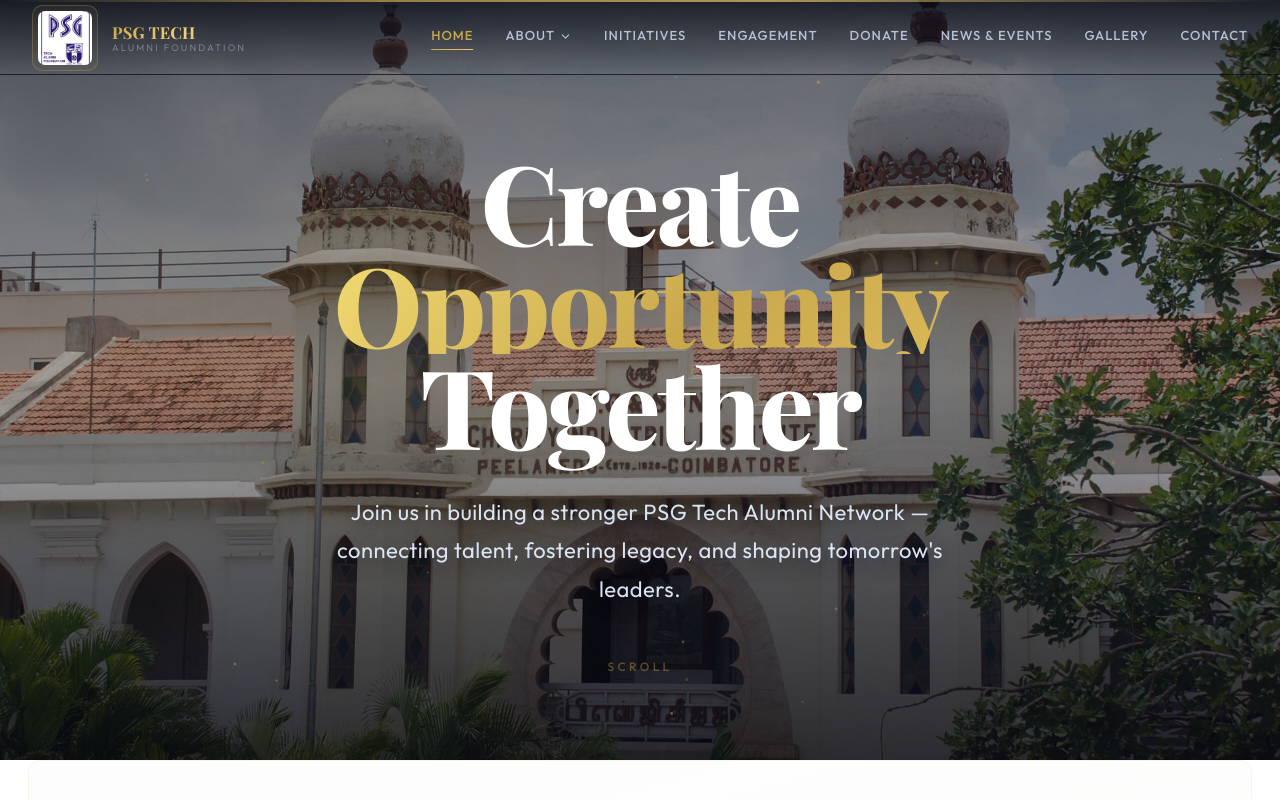
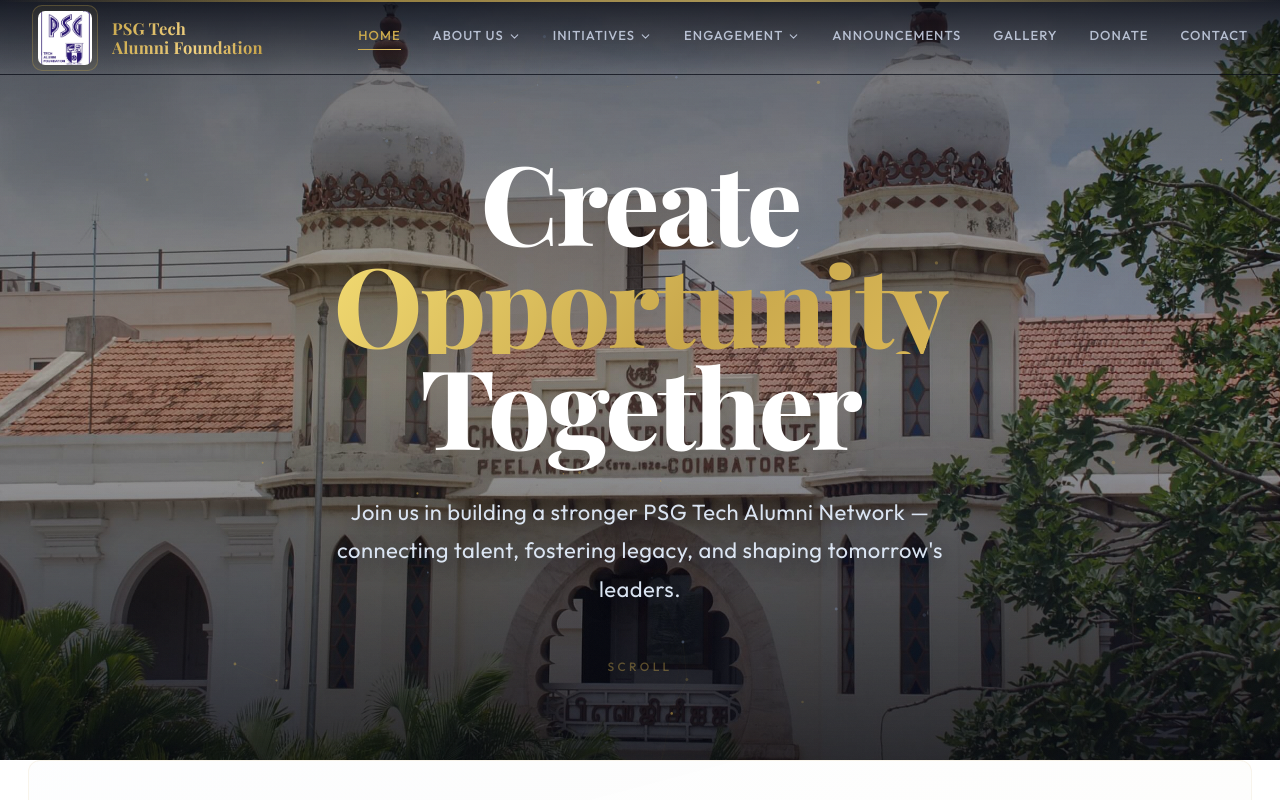
Before and after one commit to Vijay-Psgtech/Psg_Alumni_Foundation, a React (Vite) app: page / in a window 1280 px wide. Shown: the top 800 px of the page. Built offline with nearby package versions, Linux system fonts and the light colour scheme; a web font is replaced by a local one.

Commit message:
Folder structure and routing changes has been updated in Navbar & App.jsx files.

```diff
--- a/src/App.jsx
+++ b/src/App.jsx
@@ -4,14 +4,29 @@ import { BrowserRouter, Routes, Route, Navigate } from "react-router-dom";
 import Layout from "./components/Layout";
 import ScrolltoTop from "./components/ScrolltoTop";
 
-// ═══════════════════════════════════════════════════════════════════════
-// PUBLIC PAGES
-// ═══════════════════════════════════════════════════════════════════════
+// ═════════════════════ About Us Pages ══════════════════════════════════════════════
 const HomePage = lazy(() => import("./components/HomePage"));
-const About = lazy(() => import("./pages/AboutPage"));
-const Objectives = lazy(() => import("./pages/Objectives"));
-const Initiatives = lazy(() => import("./pages/Initiativespage"));
-const Engagement = lazy(() => import("./pages/Engagementpage"));
+const About = lazy(() => import("./pages/AboutUs/AboutPage"));
+const Vision = lazy(() => import("./sections/Vision"));
+const Mission = lazy(() => import("./sections/Mission"));
+const Objectives = lazy(() => import("./pages/AboutUs/Objectives"));
+const Trustees = lazy(() => import("./pages/AboutUs/Trustees"));
+
+// ═══════════════════ Initiatives pages ═════════════════════════════════════════════
+const Initiatives = lazy(() => import("./sections/Initiativespage"));
+const AcademicExcellence = lazy(() => import("./pages/Initiatives/Academicexcellencepage"));
+const ScholarshipsPage  = lazy(() => import("./pages/Initiatives/Scholarshipspage"));
+const CapacityBuilding = lazy(() => import("./pages/Initiatives/Capacitybuildingpage"));
+const Museum = lazy(() => import("./pages/Initiatives/Museumpage"));
+
+
+// ═══════════════════ Engagement pages ═════════════════════════════════════════════
+const Engagement = lazy(() => import("./sections/Engagementpage"));
+const EngageAsDonor = lazy(() => import("./pages/Engagement/EngageAsDonor"));
+const EngageAsMentor = lazy(() => import("./pages/Engagement/EngageAsMentor"));
+const EngageAsPartner = lazy(() => import("./pages/Engagement/EngageAsPartner"));
+
+// ═══════════════════ Gallery, Contact, and News/Events pages ════════════════════════════════════════════
 const Gallery = lazy(() => import("./pages/Gallerypage"));
 const Contact = lazy(() => import("./pages/ContactUsPage"));
 const NewsEvents = lazy(() => import("./pages/NewsEventPage"));
@@ -53,13 +68,27 @@ export default function App() {
           <Route path="/" element={<Layout />}>
 
             <Route index element={<HomePage />} />
+
             <Route path="about" element={<About />} />
+            <Route path="vision" element={<Vision />} />
+            <Route path="mission" element={<Mission />} />
             <Route path="objectives" element={<Objectives />} />
+            <Route path="trustees" element={<Trustees />} />
+
             <Route path="initiatives" element={<Initiatives />} />
+            <Route path="initiatives/academic-excellence" element={<AcademicExcellence />} />
+            <Route path="initiatives/scholarships" element={<ScholarshipsPage />} />
+            <Route path="initiatives/capacity-building" element={<CapacityBuilding />} />
+            <Route path="initiatives/museum" element={<Museum />} />
+
             <Route path="engagement" element={<Engagement />} />
+            <Route path="engage-as-donor" element={<EngageAsDonor />} />
+            <Route path="engage-as-mentor" element={<EngageAsMentor />} />
+            <Route path="engage-as-partner" element={<EngageAsPartner />} />
+
             <Route path="gallery" element={<Gallery />} />
             <Route path="contact" element={<Contact />} />
-            <Route path="news-events" element={<NewsEvents />} />
+            <Route path="announcements" element={<NewsEvents />} />
             <Route path="*" element={<Navigate to="/" replace />} />
           </Route>
         </Routes>
--- a/src/components/NavBar.jsx
+++ b/src/components/NavBar.jsx
@@ -17,51 +17,82 @@ export default function NavBar() {
   const [navVisible, setNavVisible] = useState(true);
   const [lastScroll, setLastScroll] = useState(0);
   const [aboutOpen, setAboutOpen] = useState(false);
-  const [eventsOpen, setEventsOpen] = useState(false);
-  const [userMenuOpen, setUserMenuOpen] = useState(false);
+  const [initiativeOpen, setInitiativeOpen] = useState(false);
+  const [engagementOpen, setEngagementOpen] = useState(false);
   const [mobileAboutOpen, setMobileAboutOpen] = useState(false);
-  const [mobileEventsOpen, setMobileEventsOpen] = useState(false);
+  const [mobileInitiativeOpen, setMobileInitiativeOpen] = useState(false);
+  const [mobileEngagementOpen, setMobileEngagementOpen] = useState(false);
   const navRef = useRef(null);
-  const userMenuRef = useRef(null);
   const navigate = useNavigate();
 
   const navItems = [
     { label: "Home", path: "/" },
     {
-      label: "About",
+      label: "About Us",
       submenu: [
-        { label: "About Us", path: "/about" },
+        { label: "About the Foundation", path: "/about" },
+        { label: "Vision", path: "/vision" },
+        { label: "Mission", path: "/mission" },
         { label: "Objectives", path: "/objectives" },
-
+        { label: "Board of Trustees", path: "/trustees" },
       ],
     },
-    { label: "Initiatives", path: "/initiatives" },
-    { label: "Engagement", path: "/engagement" },
+    {
+      label: "Initiatives",
+      submenu: [
+        {
+          label: "Academic & Research Excellence",
+          path: "/initiatives/academic-excellence",
+        },
+        {
+          label: "Scholarships & Financial Support",
+          path: "/initiatives/scholarships",
+        },
+        { label: "Capacity Building", path: "/initiatives/capacity-building" },
+        {
+          label: "Science Outreach s Experiential Learning",
+          path: "/initiatives/museum",
+        },
+      ],
+    },
+    {
+      label: "Engagement",
+      submenu: [
+        { label: "Engage as Donor", path: "/engage-as-donor" },
+        { label: "Engage as Mentor", path: "/engage-as-mentor" },
+        { label: "Engage as Partner", path: "/engage-as-partner" },
+      ],
+    },
+
+    { label: "Announcements", path: "/announcements" },
+    { label: "Gallery", path: "/gallery" },
     { label: "Donate", path: "/donate" },
-    { label: "News & Events", path: "/news-events" },
-    { label: "Gallery", path: "/gallery" },
     { label: "Contact", path: "/contact" },
   ];
 
   const isDropdownOpen = (label) => {
     if (label === "About") return aboutOpen;
-    if (label === "Events") return eventsOpen;
+    if (label === "Engagement") return engagementOpen;
+    if (label === "Initiatives") return initiativeOpen;
     return false;
   };
 
   const toggleDropdown = (label) => {
     setAboutOpen(label === "About" ? (p) => !p : false);
-    setEventsOpen(label === "Events" ? (p) => !p : false);
+    setEngagementOpen(label === "Engagement" ? (p) => !p : false);
+    setInitiativeOpen(label === "Initiatives" ? (p) => !p : false);
   };
 
   const toggleMobileDropdown = (label) => {
     if (label === "About") setMobileAboutOpen((p) => !p);
-    if (label === "Events") setMobileEventsOpen((p) => !p);
+    if (label === "Engagement") setMobileEngagementOpen((p) => !p);
+    if (label === "Initiatives") setMobileInitiativeOpen((p) => !p);
   };
 
   const isMobileDropdownOpen = (label) => {
     if (label === "About") return mobileAboutOpen;
-    if (label === "Events") return mobileEventsOpen;
+    if (label === "Engagement") return mobileEngagementOpen;
+    if (label === "Initiatives") return mobileInitiativeOpen;
     return false;
   };
 
@@ -80,11 +111,8 @@ export default function NavBar() {
     const handler = (e) => {
       if (navRef.current && !navRef.current.contains(e.target)) {
         setAboutOpen(false);
-        setEventsOpen(false);
-
-      }
-      if (userMenuRef.current && !userMenuRef.current.contains(e.target)) {
-        setUserMenuOpen(false);
+        setEngagementOpen(false);
+        setInitiativeOpen(false);
       }
     };
     document.addEventListener("mousedown", handler);
@@ -94,7 +122,8 @@ export default function NavBar() {
   const closeAll = useCallback(() => {
     setIsOpen(false);
     setAboutOpen(false);
-    setEventsOpen(false);
+    setEngagementOpen(false);
+    setInitiativeOpen(false);
   }, []);
 
   return (
@@ -381,11 +410,15 @@ export default function NavBar() {
         <div className="nav-inner">
           <Link to="/" className="nav-logo" onClick={closeAll}>
             <div className="nav-logo-img-wrap">
-              <img src={Logo} alt="PSG Tech Alumni Foundation" className="nav-logo-img" />
+              <img
+                src={Logo}
+                alt="PSG Tech Alumni Foundation"
+                className="nav-logo-img"
+              />
             </div>
             <div className="nav-logo-text">
-              <div className="nav-logo-main">PSG TECH</div>
-              <div className="nav-logo-sub">Alumni Foundation</div>
+              <div className="nav-logo-main">PSG Tech</div>
+              <div className="nav-logo-main">Alumni Foundation</div>
             </div>
           </Link>
 
@@ -414,7 +447,8 @@ export default function NavBar() {
                           to={sub.path}
                           onClick={() => {
                             setAboutOpen(false);
-                            setEventsOpen(false);
+                            setEngagementOpen(false);
+                            setInitiativeOpen(false);
                           }}
                           className={({ isActive }) =>
                             `dropdown-item${isActive ? " active-dd" : ""}`
@@ -439,7 +473,6 @@ export default function NavBar() {
               ),
             )}
           </div>
-
 
           <button
             className="ham-btn"
```
